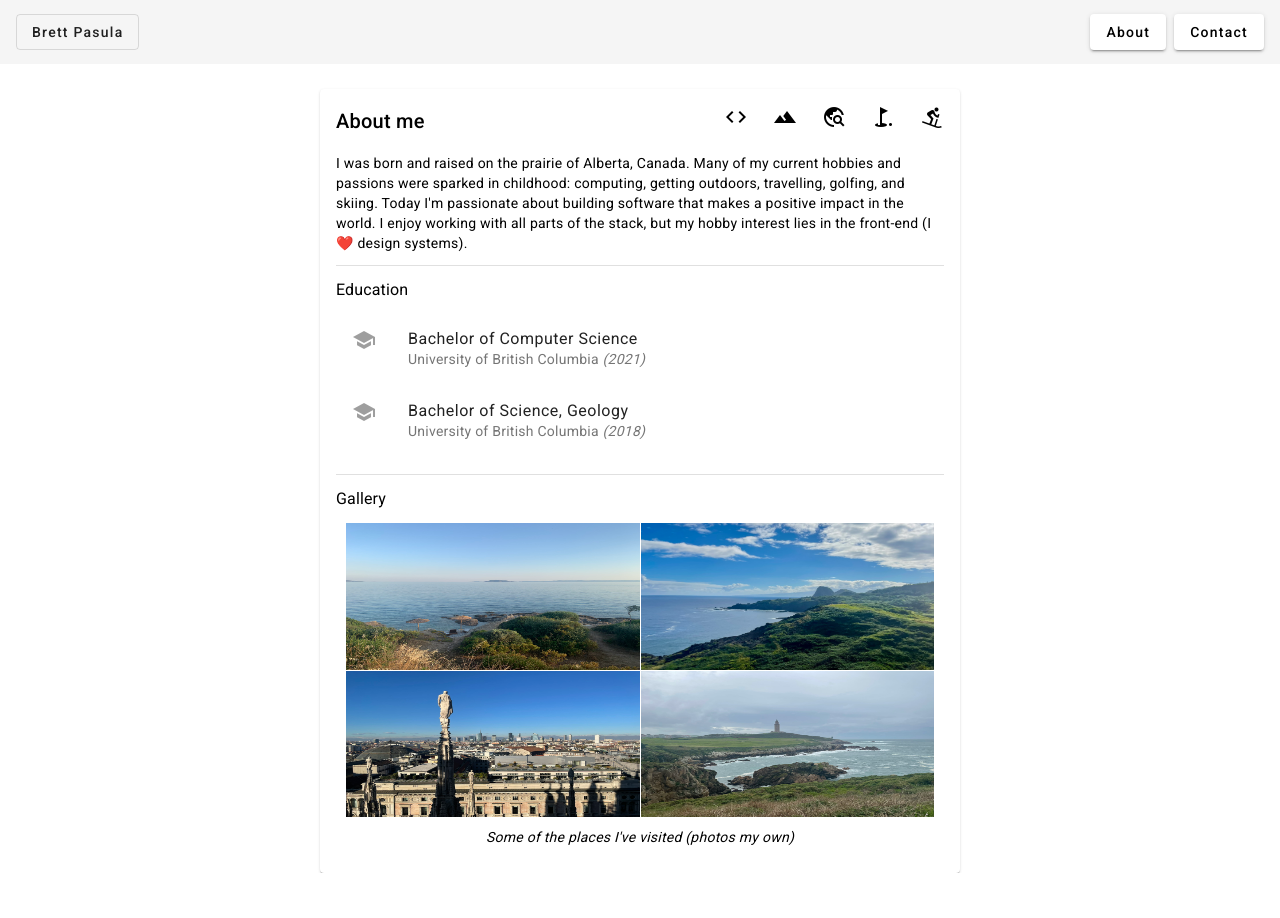
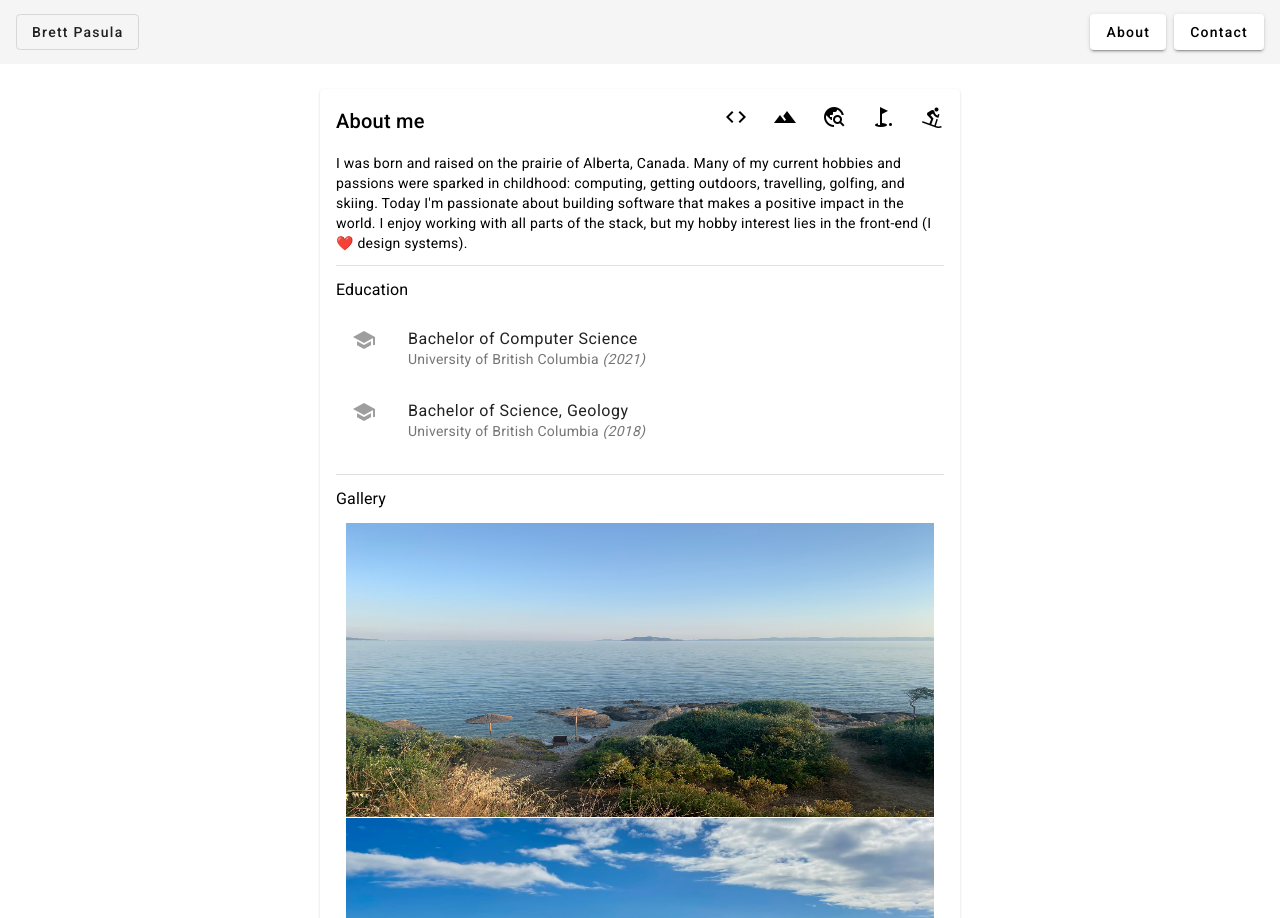
Before and after one commit to brettpasula/bp-angular, an Angular app: page /about in a window 1280 px wide. Shown: the top 918 px of the page. Before the commit the page ends 873 px from the top, so only its background shows below. Built offline with nearby package versions, Linux system fonts and the light colour scheme.

Commit message:
make gallery single column

```diff
--- a/src/app/components/gallery/gallery.component.html
+++ b/src/app/components/gallery/gallery.component.html
@@ -1,7 +1,12 @@
 <div class="gallery-container">
-  <mat-grid-list cols="2" rowHeight="2:1">
+  <mat-grid-list cols="1" rowHeight="2:1">
     <mat-grid-tile>
-      <img ngSrc="../../assets/Chalkidiki.jpeg" title="Chalkidiki, Greece" fill priority />
+      <img
+        ngSrc="../../assets/Chalkidiki.jpeg"
+        title="Chalkidiki, Greece"
+        fill
+        priority
+      />
     </mat-grid-tile>
     <mat-grid-tile>
       <img ngSrc="../../assets/Maui.JPEG" title="Maui, Hawaii" fill priority />
@@ -10,8 +15,12 @@
       <img ngSrc="../../assets/Milan.jpeg" title="Milan, Italy" fill priority />
     </mat-grid-tile>
     <mat-grid-tile>
-      <img ngSrc="../../assets/TowerOfHercules.jpeg" title="Tower of Hercules in A Coruña, Galicia, Spain" fill
-        priority />
+      <img
+        ngSrc="../../assets/TowerOfHercules.jpeg"
+        title="Tower of Hercules in A Coruña, Galicia, Spain"
+        fill
+        priority
+      />
     </mat-grid-tile>
   </mat-grid-list>
   <figcaption>Some of the places I've visited (photos my own)</figcaption>
```
